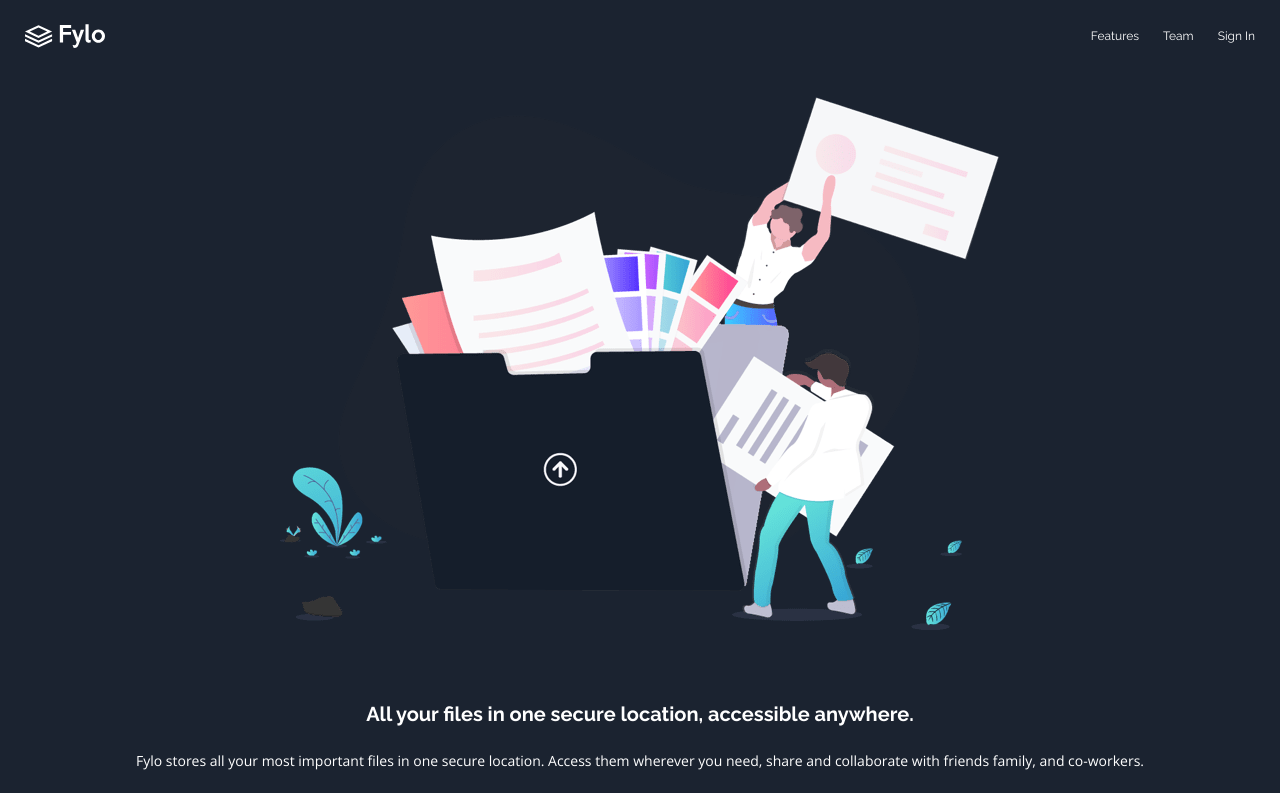
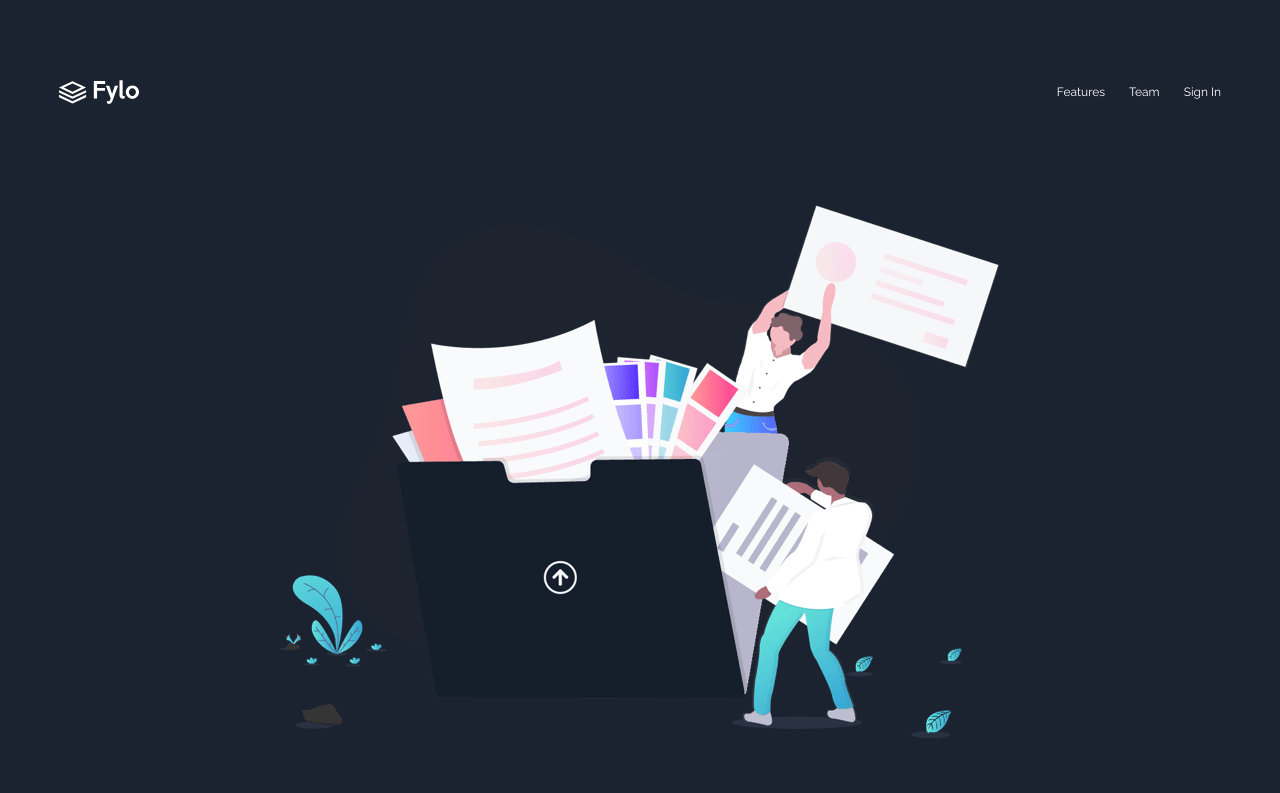
Before and after one commit to g-akca/fylo-landing-page, a React (Vite) app: page / in a window 1280 px wide. Shown: the top 793 px of the page. Built offline with nearby package versions, Linux system fonts and the light colour scheme.

Commit message:
Add tablet responsive App styles

```diff
--- a/src/App.jsx
+++ b/src/App.jsx
@@ -28,10 +28,10 @@
         </picture>
       </div>
 
-      <div className="relative px-5 py-6 flex flex-col gap-12 z-10">
+      <div className="relative px-5 py-6 tablet:px-13.5 tablet:py-20 flex flex-col gap-12 tablet:gap-25 z-10">
         <Header />
 
-        <div className="flex flex-col gap-35">
+        <div className="flex flex-col gap-35 tablet:gap-37.5">
           <HeroSection />
           <MainSection />
         </div>
```
